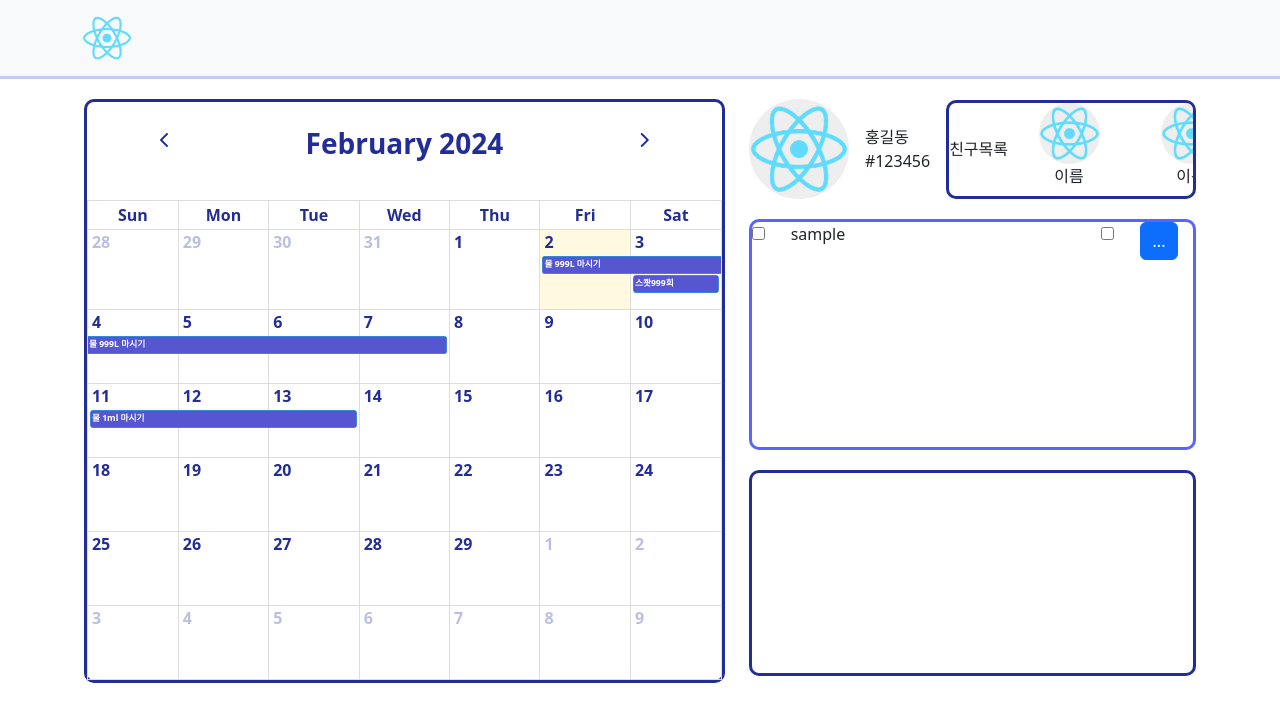
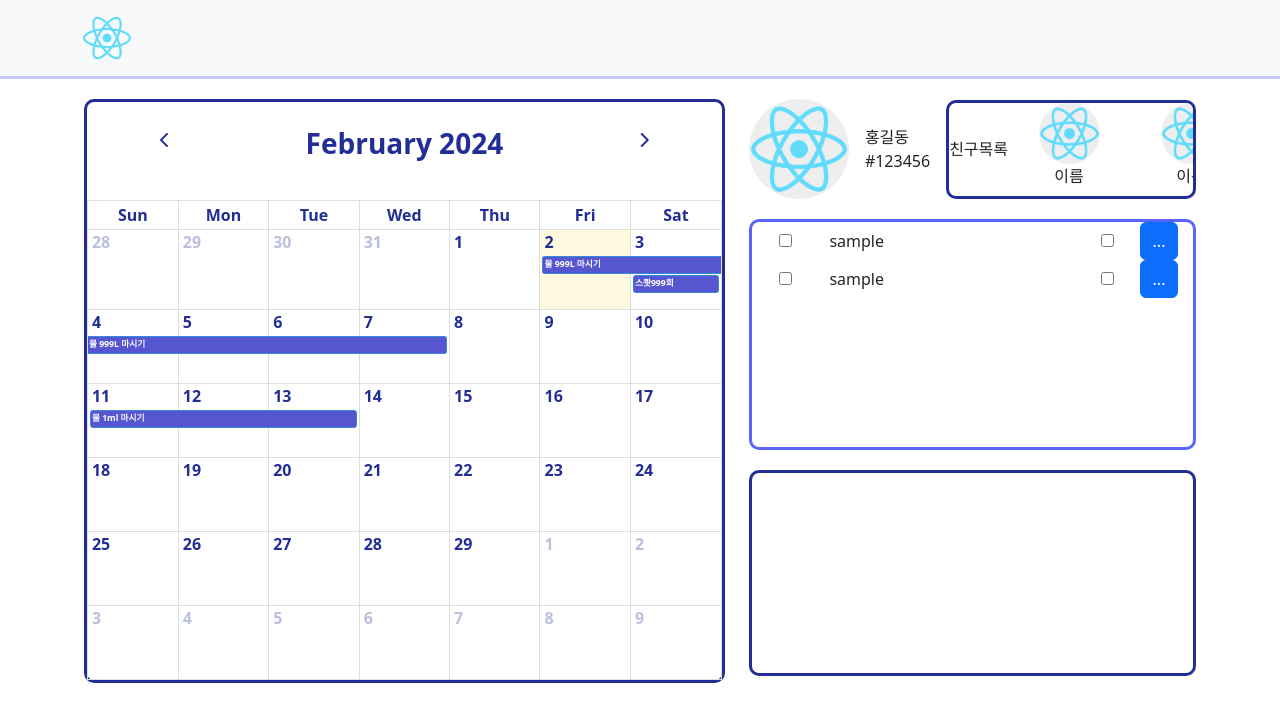
Before and after one commit to seophohoho/PlanIsJustNow-fe, a React (Create React App) app: page /Calender in a window 1280 px wide. Shown: the top 722 px of the page. Built offline with nearby package versions, Linux system fonts and the light colour scheme.

Commit message:
스케줄 컴포넌트 디자인 수정

```diff
--- a/src/pages/CalenderMain.js
+++ b/src/pages/CalenderMain.js
@@ -11,7 +11,7 @@ const CalendarMain = () => {
     { title: '물 1ml 마시기', start: "2024-02-11", end: "2024-02-14"},//end는 +1일 추가하여 적용해야함, 추측이지만 12시 기준이라 그런듯 공식 Docs에도 주의하라고만 써져있음
     { title: '스쾃999회', date: "2024-02-03", end: "2024-02-04"},
   ]
-
+  {/**서버에 있는 모든 이벤트를 한번에 모아서 합친 후 events로 변환 */}
   return (
     <div>
          <header>
@@ -48,12 +48,12 @@ const CalendarMain = () => {
                                     <p>홍길동</p>{/*폰트, 줄바꿈, 공간 나중에, 받아온거 리덕스로 적용*/}
                                     <p>#123456</p>
                                 </div>
-                                <div direction='horizontal' className='fc-direction-ltr m-auto section'>{/*스크롤 지원, 버튼x, 튀어나간 요소 배경에 비치치않게, state로 친구 수에 따라 늘어나도록 */}
+                                <div direction='horizontal' className='fc-direction-ltr m-auto section'>{/*map으로 친구 수에 따라 늘어나도록 */}
                                     <p className='section__item'>친구목록</p>
                                     <Stack className='section__item w-50'>{/* todo 여기는 컴포넌트화 해서 map으로 */}
                                         <Image src="/logo192.png" roundedCircle className='input-bgSet w-50'/>
                                         <Form.Label className=''>이름</Form.Label>
-                                    </Stack>{/**네브바쪽으로 옮길까? 충돌 무시도 있을것 같은데 살펴보자 이미지 너무커! */}
+                                    </Stack>
                                     <Stack className='section__item w-50'>{/* todo 여기는 컴포넌트화 해서 map으로 */}
                                         <Image src="/logo192.png" roundedCircle className='input-bgSet w-50  '/>
                                         <Form.Label className=''>이름</Form.Label>
@@ -75,6 +75,7 @@ const CalendarMain = () => {
                                 {/**고정된 크기, 스크롤 지원 일정 생성버튼은 일정들 맨 아래에 내부일정 또한 컴포넌트화 해서 map으로 */}
                                 <div className='h-225 w-max'>
                                     <Stack>
+                                        <Schedule/>
                                         <Schedule/>
                                     </Stack>
                                 </div>
@@ -100,12 +101,13 @@ const CalendarMain = () => {
 function Schedule(){
     return(
         <Row>{/**여기서 부터 컴포넌트화 */}
-            <Col sm={1}><input type='checkbox'></input></Col>
-            <Col sm={8}>sample</Col>
-            <Col sm={1}>
-            <input type='checkbox'></input>
+            <Col sm={1}></Col>
+            <Col sm={1} className='m-auto p-zero'><input type='checkbox'></input></Col>
+            <Col sm={7} className='m-auto'>sample</Col>
+            <Col sm={1} className='m-auto'>
+                <input type="checkbox" id="cb1"/>
             </Col>
-            <Col sm={2}>
+            <Col sm={2} className='m-auto'>
                 <Button>...</Button> {/**디자인 초기화 아니면 다른요소 제작 후 클릭이벤트 구현 */}
             </Col>
         </Row>
```
